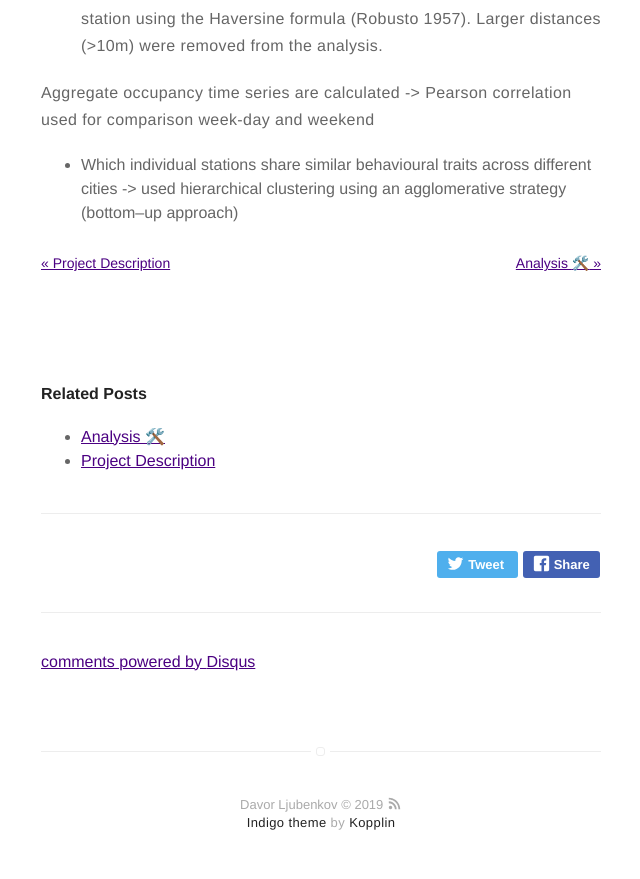
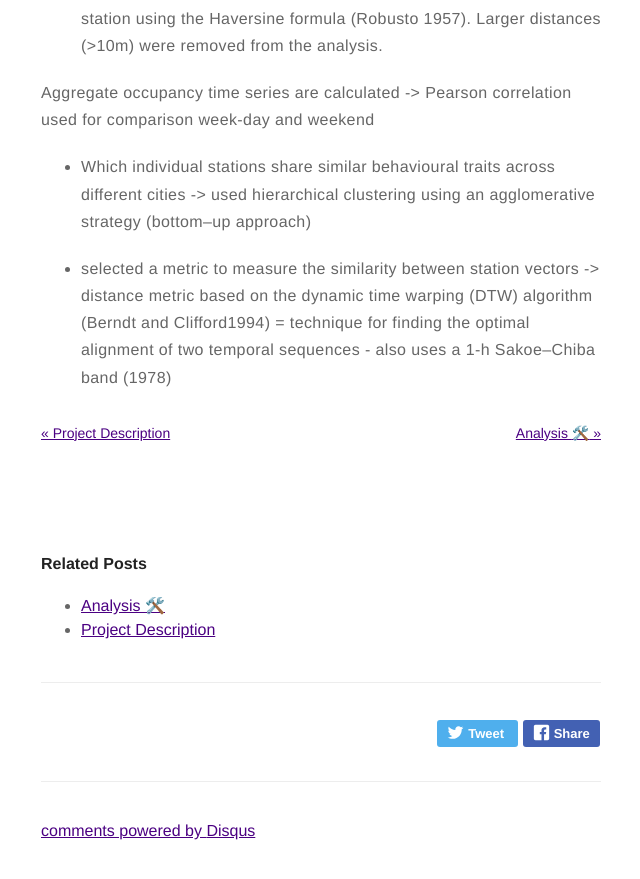
Before and after one commit to dljubenk/dljubenk.github.io, a Jekyll site: the page built from _posts/2019-02-06-literature-study.markdown, in a window 1280 px wide and 900 px high, scrolled down 9865 px. Shown: the top 879 px of the window, without its empty margins (319-959 px from the left). Built offline with Jekyll 4.4.1, drawn with Linux system fonts in a browser that asks for light colours; emoji names are drawn with the system emoji font; comment, search, counter and statistics services are not loaded.

Commit message:
Update 2019-02-06-literature-study.markdown

```diff
--- a/_posts/2019-02-06-literature-study.markdown
+++ b/_posts/2019-02-06-literature-study.markdown
@@ -249,6 +249,7 @@ Aggregate occupancy time series are calculated -> Pearson correlation used for c
 
 - Which individual stations share similar behavioural traits across different cities -> used hierarchical clustering using an agglomerative strategy (bottom–up approach)
 
+- selected a metric to measure the similarity between station vectors -> distance metric based on the dynamic time warping (DTW) algorithm (Berndt and Clifford1994) = technique for finding the optimal alignment of two temporal sequences - also uses a 1-h Sakoe–Chiba band (1978)
 
 
 
```
